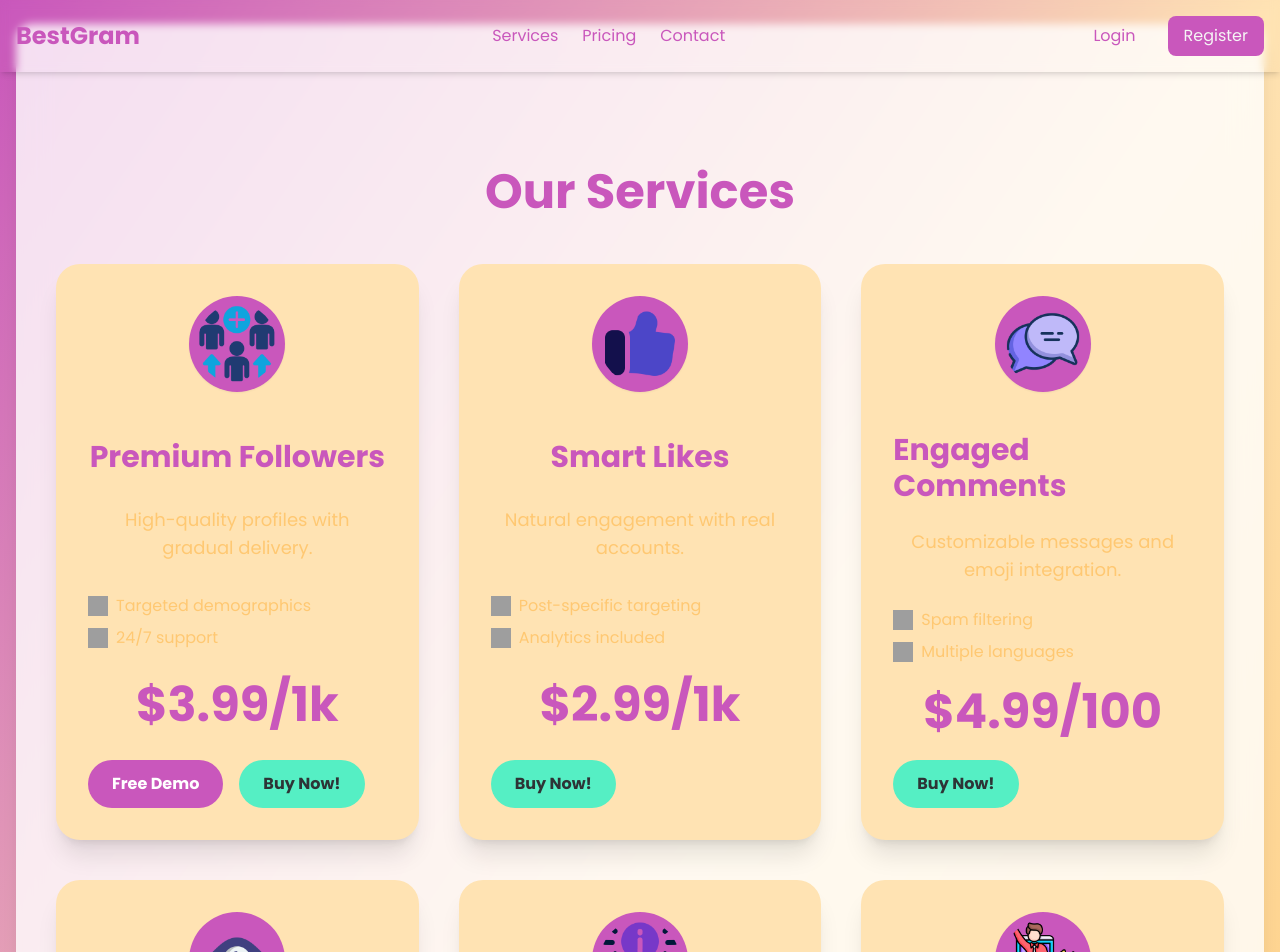
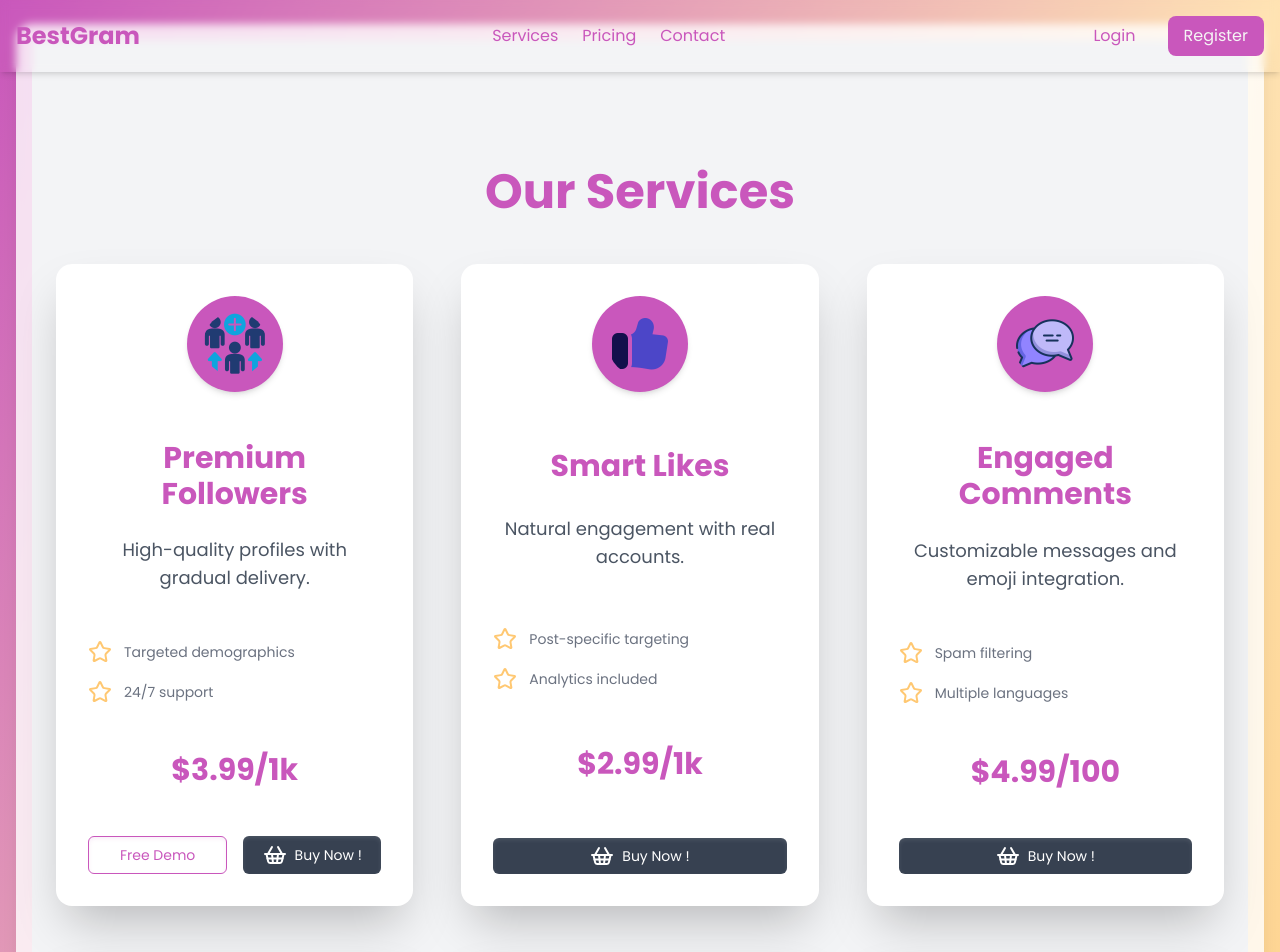
Before and after one commit to aznidi/bestgram-frontend, a React (Vite) app: page /services in a window 1280 px wide. Shown: the top 952 px of the page. Built offline with nearby package versions, Linux system fonts and the light colour scheme; grey boxes are pictures that could not be loaded; a small style sheet from the web is missing.

Commit message:
change style cards

```diff
--- a/src/components/ui/Card.jsx
+++ b/src/components/ui/Card.jsx
@@ -1,63 +1,66 @@
 import React from 'react';
 import { motion } from 'framer-motion';
-
+import { ShoppingBasket, Star } from 'lucide-react';
+import { Button } from '@headlessui/react';
 function Card({ service }) {
   return (
     <motion.div
       key={service.id}
-      className="bg-accent p-6 md:p-8 rounded-3xl shadow-xl w-full max-w-xl md:max-w-md flex flex-col justify-between space-y-6"
+      className="bg-white p-4 lg:p-8 rounded-xl shadow-2xl w-full max-w-md
+       mx-auto flex flex-col justify-between gap-6 transform hover:scale-105
+        hover:shadow-lg transition-all duration-300"
       initial={{ opacity: 0, y: 20 }}
-      whileHover={{ x: 2 }}
       animate={{ opacity: 1, y: 0 }}
-      transition={{ duration: 0.2 }}
+      transition={{ duration: 0.4 }}
     >
       {/* Icon Section */}
-      <div className="flex items-center justify-center gap-4 mb-4">
-        <img src={service.icon} alt="" className="w-20 h-20 lg:w-24 lg:h-24 rounded-full bg-primary p-2 shadow-sm" />
+      <div className="flex items-center justify-center lg:mb-6 mb-2">
+        <img src={service.icon} alt="" className="w-14 h-14 lg:w-24 lg:h-24 rounded-full bg-primary p-4 shadow-md" />
       </div>
 
       {/* Title Section */}
-      <div className="flex items-center justify-center text-primary gap-4 mb-4">
-        <h4 className="text-2xl lg:text-3xl font-bold">{service.label}</h4>
+      <div className="text-center">
+        <h4 className="lg:text-3xl text-xl font-semibold text-primary">{service.label}</h4>
       </div>
 
       {/* Description */}
-      <p className="text-md lg:text-lg text-secondary leading-relaxed text-center">
+      <p className="lg:text-lg text-sm text-gray-600 leading-relaxed text-center lg:mb-6 mb-2">
         {service.description}
       </p>
 
       {/* Features List */}
-      <ul className="mt-4 space-y-2 text-secondary text-sm lg:text-base">
+      <ul className="space-y-4 text-gray-500 text-sm">
         {service.features.map((feature, index) => (
-          <li key={index} className="flex items-center gap-2">
-            <img src="/icons/oui.png" className="w-5 h-5" alt="" />
+          <li key={index} className="flex items-center gap-3">
+            <Star className='text-secondary' />
             {feature}
           </li>
         ))}
       </ul>
 
       {/* Price Section */}
-      <p className="mt-8 text-4xl lg:text-5xl font-extrabold text-primary text-center">
+      <p className="mt-6 text-3xl font-extrabold text-primary text-center">
         {service.price}
       </p>
 
       {/* Buttons */}
-      <div className="mt-6 flex flex-col lg:flex-row gap-4">
+      <div className="mt-6 flex flex-col lg:flex-row gap-4 justify-center">
         {service.freeDemo && (
-          <motion.button
-            transition={{ duration: 0.2 }}
-            className="bg-primary px-6 py-3 hover:underline rounded-full text-white font-semibold hover:bg-opacity-80 transition"
-          >
-            Free Demo
-          </motion.button>
+          <Button
+          className="inline-flex w-full justify-center items-center gap-2 rounded-md bg-transparent border border-primary
+                    py-1.5 px-3 text-sm/6 font-extralight text-primary shadow-inner shadow-primary/10 focus:outline-none
+                    hover:shadow-md hover:scale-104 transition-all duration-300 ease-in-out"
+        >
+          <span>Free Demo</span>
+        </Button>
+
         )}
-        <motion.button
-          whileHover={{ x: 2 }}
-          transition={{ duration: 0.2 }}
-          className="bg-success px-6 py-3 rounded-full text-dark font-semibold hover:bg-opacity-80 transition"
-        >
-          Buy Now!
-        </motion.button>
+        <Button className="inline-flex w-full justify-center items-center gap-2 rounded-md bg-gray-700 py-1.5 px-3 text-sm/6 font-extralight text-white shadow-inner
+         shadow-white/10 focus:outline-none data-[hover]:bg-gray-600 data-[open]:bg-gray-700
+         data-[focus]:outline-1 data-[focus]:outline-white">
+            <ShoppingBasket />
+            <span>Buy Now !</span>
+          </Button>
       </div>
     </motion.div>
   );
--- a/src/pages/Services/index.jsx
+++ b/src/pages/Services/index.jsx
@@ -1,11 +1,8 @@
 import React from "react";
 import { motion } from "framer-motion";
-import { FaUsers, FaHeart, FaComments, FaEye, FaRobot, FaStar } from "react-icons/fa";
 import Card from "../../components/ui/Card";
 
-//Importer les icons src/assets/icons
-
-
+// Sample service data
 const services = [
   {
     id: 1,
@@ -27,7 +24,7 @@ const services = [
   },
   {
     id: 3,
-    icon:  '/icons/chat.png',
+    icon: '/icons/chat.png',
     label: "Engaged Comments",
     description: "Customizable messages and emoji integration.",
     features: ["Spam filtering", "Multiple languages"],
@@ -36,7 +33,7 @@ const services = [
   },
   {
     id: 4,
-    icon:  '/icons/voir.png',
+    icon: '/icons/voir.png',
     label: "Story Views",
     description: "Organic-looking views with geotargeting.",
     features: ["Gradual increase", "Detailed analytics"],
@@ -45,7 +42,7 @@ const services = [
   },
   {
     id: 5,
-    icon:  '/icons/assistant-ia.png',
+    icon: '/icons/assistant-ia.png',
     label: "AI Content Suite",
     description: "Post generation and hashtag optimization.",
     features: ["Caption writing", "Analytics dashboard"],
@@ -54,7 +51,7 @@ const services = [
   },
   {
     id: 6,
-    icon:  '/icons/influencer.png',
+    icon: '/icons/influencer.png',
     label: "Influencer Package",
     description: "All-in-one growth with VIP support.",
     features: ["Competitor analysis", "Daily reports"],
@@ -65,7 +62,7 @@ const services = [
 
 const Services = () => {
   return (
-    <div className="min-h-screen flex flex-col items-center py-16 px-6">
+    <div className="min-h-screen flex flex-col items-center py-16 px-6 bg-gray-100">
       <motion.h3
         className="text-center text-primary mt-16 font-extrabold text-4xl lg:text-5xl md:text-6xl mb-12"
         initial={{ opacity: 0, y: -30 }}
@@ -75,9 +72,17 @@ const Services = () => {
         Our Services
       </motion.h3>
 
-      <div className="grid sm:grid-cols-1 md:grid-cols-2 lg:grid-cols-3 gap-10">
+      <div className="grid sm:grid-cols-1 md:grid-cols-2 lg:grid-cols-3 gap-12">
         {services.map((service) => (
-          <Card service={service} />
+          <motion.div
+            key={service.id}
+            className="flex justify-center"
+            initial={{ opacity: 0, y: 30 }}
+            animate={{ opacity: 1, y: 0 }}
+            transition={{ delay: 0.1 * service.id, duration: 0.5 }}
+          >
+            <Card service={service} />
+          </motion.div>
         ))}
       </div>
     </div>
```
